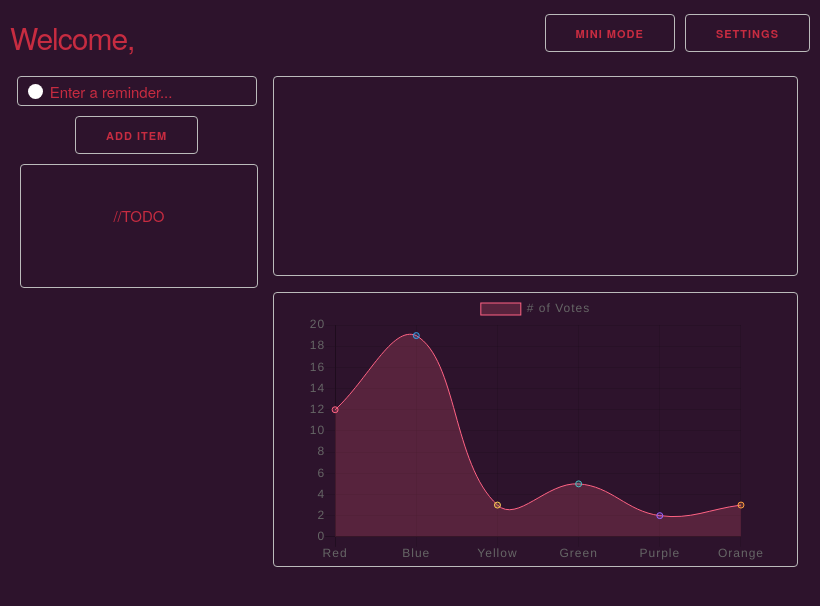
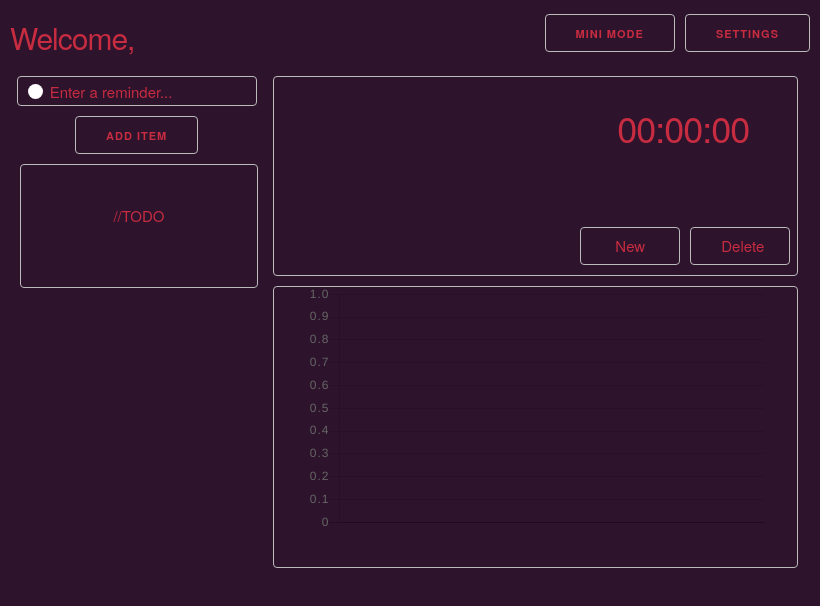
Before and after one commit to aadarshjha/productivity, an Electron app: page view/index.html in a window 820 px wide. Drawn offline with nearby package versions, Linux system fonts and the light colour scheme; no server answers.

Commit message:
Working on sessions timer

```diff
--- a/src/chartScript.js
+++ b/src/chartScript.js
@@ -1,33 +1,26 @@
 var Chart = require('chart.js');
+
+let plotColors = [];
+
+let lineColors = [];
 
 var ctx = document.getElementById('myChart');
 var myChart = new Chart(ctx, {
     type: 'line',
     data: {
-        labels: ['Red', 'Blue', 'Yellow', 'Green', 'Purple', 'Orange'],
+        labels: [],
         datasets: [{
-            label: '# of Votes',
-            data: [12, 19, 3, 5, 2, 3],
-            backgroundColor: [
-                'rgba(255, 99, 132, 0.2)',
-                'rgba(54, 162, 235, 0.2)',
-                'rgba(255, 206, 86, 0.2)',
-                'rgba(75, 192, 192, 0.2)',
-                'rgba(153, 102, 255, 0.2)',
-                'rgba(255, 159, 64, 0.2)'
-            ],
-            borderColor: [
-                'rgba(255, 99, 132, 1)',
-                'rgba(54, 162, 235, 1)',
-                'rgba(255, 206, 86, 1)',
-                'rgba(75, 192, 192, 1)',
-                'rgba(153, 102, 255, 1)',
-                'rgba(255, 159, 64, 1)'
-            ],
+            label: '# of hours',
+            data: [],
+            backgroundColor: 'rgba(255, 99, 132, 0.2)',
+            borderColor: 'rgba(255, 99, 132, 1)',
             borderWidth: 1
         }]
     },
     options: {
+        legend: {
+          display: false
+        },
         scales: {
             yAxes: [{
                 ticks: {
@@ -37,3 +30,13 @@ var myChart = new Chart(ctx, {
         }
     }
 });
+
+//for each data that is added by the end of a session.
+function addData(){
+
+  myChart.data.labels.push(sessionName);
+  myChart.data.datasets.forEach((dataset) => {
+       dataset.data.push(Math.floor(time));
+   });
+   myChart.update();
+}
--- /dev/null
+++ b/src/sessionTime.js
@@ -0,0 +1,8 @@
+const Timer = require('easytimer.js').Timer;
+let timerInst = new Timer();
+timerInst.start();
+
+timerInst.addEventListener('secondsUpdated', function(e){
+  let elementTimer = document.getElementById('timer');
+  elementTimer.innerText = timerInst.getTimeValues().toString();
+})
--- a/style/sessions.css
+++ b/style/sessions.css
@@ -2,9 +2,78 @@
   background-color: transparent;
   width: 525px;
   height: 200px;
+  display: flex;
+  flex-direction: row;
+  padding: 0;
 }
+
+.left-button, .right-button {
+  text-transform: none;
+  display: flex;
+  align-items: center;
+  justify-content: flex-start;
+}
+
+/*
+ * manual css
+ */
+.timer-text {
+  position: relative;
+  right: 18px;
+  bottom: 15px;
+}
+
+
+.left-flex {
+  height: 200px;
+  padding: 0;
+  flex: 2;
+  border: none;
+}
+.right-flex {
+  height: 200px;
+  flex: 1.5;
+  border: none;
+  display: flex;
+  align-items: center;
+  justify-content: center;
+
+  flex-direction: column;
+  padding: 0;
+}
+
+.stacks {
+  display: flex;
+  flex-direction: row;
+  position: relative;
+  right: 55px;
+  top: 40px;
+}
+
+.left-button {
+  margin-right: 10px;
+}
+
+.right-button {
+}
+
+
+.right-flex div {
+  width: 100px;
+}
+
 .graph {
   background-color: transparent;
   width: 525px;
-  height: 275px;
+  height: 282px;
+  margin-bottom: 0px;
 }
+
+.center-text{
+
+  display: flex;
+  align-items: center;
+  justify-content: center;
+  text-align: center;
+  margin-top: 20px;
+}
--- a/view/index.html
+++ b/view/index.html
@@ -43,10 +43,29 @@
         </div>
         <div class="right">
           <div class="button sessions">
+            <div class="button left-flex">
 
+            </div>
+            <div class="button right-flex">
+               <div class="timer-text">
+                 <h3 id = "timer">00:00:00</h3>
+               </div>
+               <div class="stacks">
+                 <div class="button left-button">
+                   <div class="center-text">
+                     <h6>New</h6>
+                   </div>
+                 </div>
+                 <div class="button right-button">
+                   <div class="center-text">
+                     <h6>Delete</h6>
+                   </div>
+                 </div>
+               </div>
+            </div>
           </div>
           <div class="button graph">
-            <canvas id="myChart" width="590" height="350"></canvas>
+            <canvas id="myChart" width="590" height="320"></canvas>
 
           </div>
 
@@ -55,7 +74,8 @@
     </div>
 
   </body>
-      <script src="../src/chartScript.js" charset="utf-8"></script>
+  <script src="../src/sessionTime.js" charset="utf-8"></script>
+  <script src="../src/chartScript.js" charset="utf-8"></script>
   <script src="../src/reminderFetch.js" charset="utf-8"></script>
   <script src="../src/reminders.js" charset="utf-8"></script>
 
```
